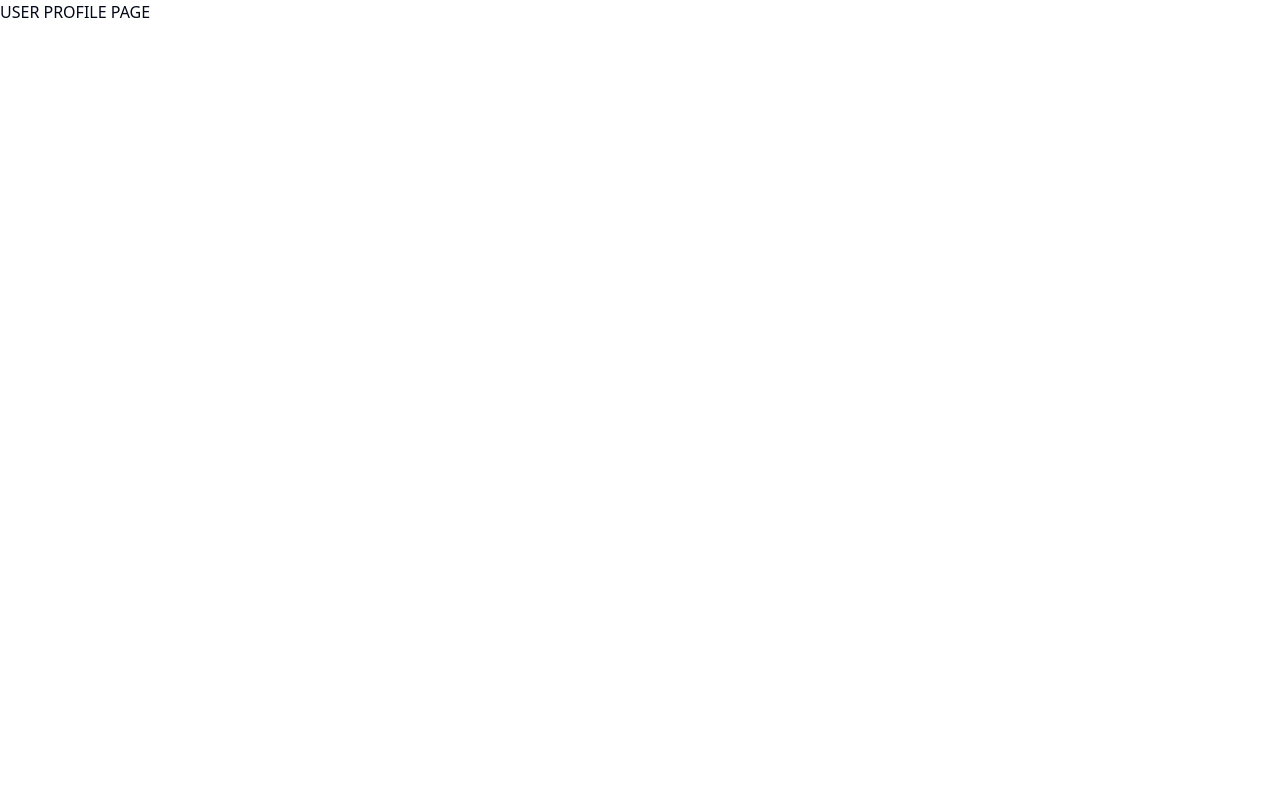
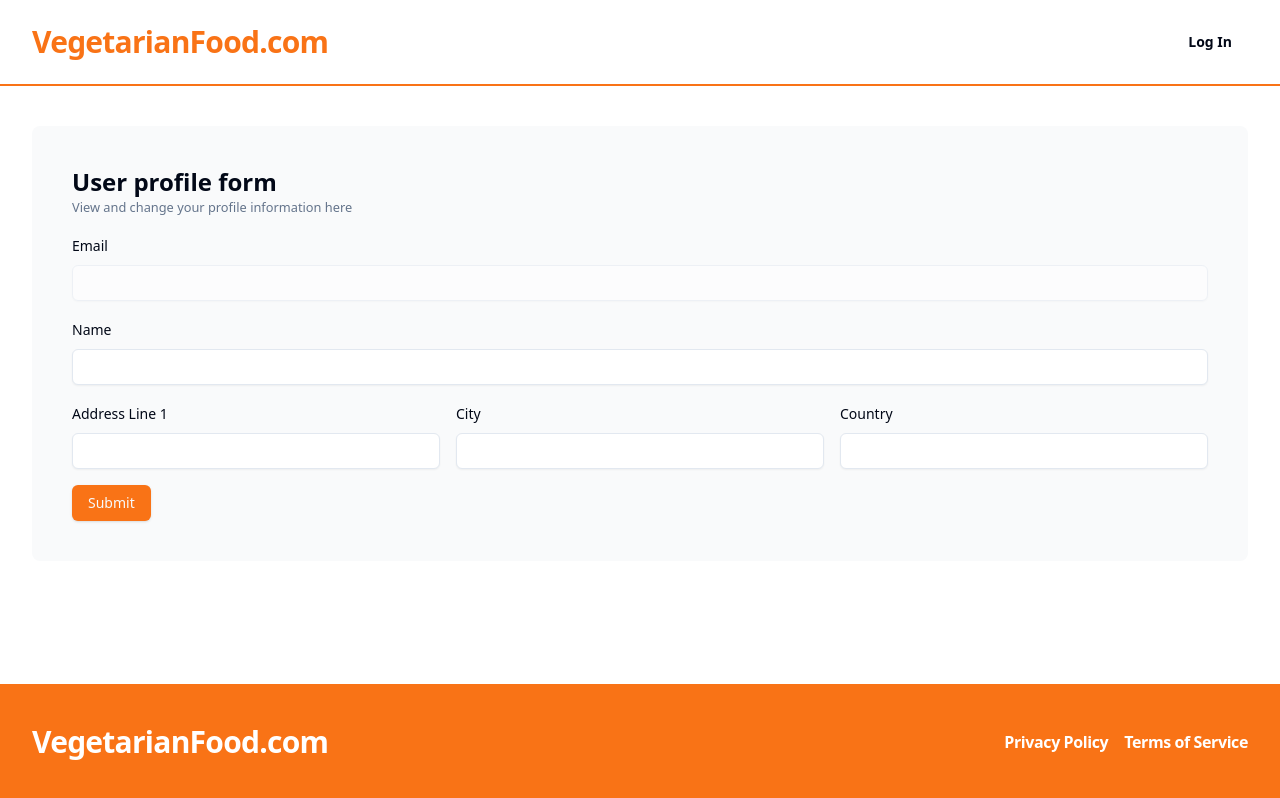
Before and after one commit to VienNguyen-Dev/mern-food-ordering-app, a React (Vite) app in the folder frontend/: page /user-profile in a window 1280 px wide. Built offline with nearby package versions, Linux system fonts and the light colour scheme.

Commit message:
Create user profile form

```diff
--- a/frontend/package.json
+++ b/frontend/package.json
@@ -11,9 +11,11 @@
   },
   "dependencies": {
     "@auth0/auth0-react": "^2.2.4",
+    "@hookform/resolvers": "^3.3.4",
     "@radix-ui/react-dialog": "^1.0.5",
     "@radix-ui/react-dropdown-menu": "^2.0.6",
     "@radix-ui/react-icons": "^1.3.0",
+    "@radix-ui/react-label": "^2.0.2",
     "@radix-ui/react-separator": "^1.0.3",
     "@radix-ui/react-slot": "^1.0.2",
     "class-variance-authority": "^0.7.0",
@@ -22,10 +24,12 @@
     "lucide-react": "^0.358.0",
     "react": "^18.2.0",
     "react-dom": "^18.2.0",
+    "react-hook-form": "^7.51.1",
     "react-query": "^3.39.3",
     "react-router-dom": "^6.22.3",
     "tailwind-merge": "^2.2.1",
-    "tailwindcss-animate": "^1.0.7"
+    "tailwindcss-animate": "^1.0.7",
+    "zod": "^3.22.4"
   },
   "devDependencies": {
     "@types/node": "^20.11.27",
--- a/frontend/src/AppRoutes.tsx
+++ b/frontend/src/AppRoutes.tsx
@@ -2,6 +2,7 @@
 import Layout from "./layouts/layout";
 import HomePage from "./pages/HomePage";
 import AuthCallBackPage from "./pages/AuthCallBackPage";
+import UserProfilePage from "./pages/UserProfilePage";
 
 const AppRoutes = () => {
   return (
@@ -9,13 +10,20 @@
       <Route
         path="/"
         element={
-          <Layout>
+          <Layout showHero>
             <HomePage />
           </Layout>
         }
       />
       <Route path="/auth-callback" element={<AuthCallBackPage />} />
-      <Route path="/user-profile" element={<span>USER PROFILE PAGE</span>} />
+      <Route
+        path="/user-profile"
+        element={
+          <Layout>
+            <UserProfilePage />
+          </Layout>
+        }
+      />
       <Route path="*" element={<Navigate to={"/"} />} />
     </Routes>
   );
--- /dev/null
+++ b/frontend/src/components/LoadingButton.tsx
@@ -0,0 +1,11 @@
+import { Button } from "./ui/button";
+import { Loader2 } from "lucide-react";
+
+export default function LoadingButton() {
+  return (
+    <Button disabled>
+      <Loader2 className=" h-4 w-4 mr-2 animate-spin" />
+      Loading
+    </Button>
+  );
+}
--- /dev/null
+++ b/frontend/src/components/ui/form.tsx
@@ -0,0 +1,176 @@
+import * as React from "react"
+import * as LabelPrimitive from "@radix-ui/react-label"
+import { Slot } from "@radix-ui/react-slot"
+import {
+  Controller,
+  ControllerProps,
+  FieldPath,
+  FieldValues,
+  FormProvider,
+  useFormContext,
+} from "react-hook-form"
+
+import { cn } from "@/lib/utils"
+import { Label } from "@/components/ui/label"
+
+const Form = FormProvider
+
+type FormFieldContextValue<
+  TFieldValues extends FieldValues = FieldValues,
+  TName extends FieldPath<TFieldValues> = FieldPath<TFieldValues>
+> = {
+  name: TName
+}
+
+const FormFieldContext = React.createContext<FormFieldContextValue>(
+  {} as FormFieldContextValue
+)
+
+const FormField = <
+  TFieldValues extends FieldValues = FieldValues,
+  TName extends FieldPath<TFieldValues> = FieldPath<TFieldValues>
+>({
+  ...props
+}: ControllerProps<TFieldValues, TName>) => {
+  return (
+    <FormFieldContext.Provider value={{ name: props.name }}>
+      <Controller {...props} />
+    </FormFieldContext.Provider>
+  )
+}
+
+const useFormField = () => {
+  const fieldContext = React.useContext(FormFieldContext)
+  const itemContext = React.useContext(FormItemContext)
+  const { getFieldState, formState } = useFormContext()
+
+  const fieldState = getFieldState(fieldContext.name, formState)
+
+  if (!fieldContext) {
+    throw new Error("useFormField should be used within <FormField>")
+  }
+
+  const { id } = itemContext
+
+  return {
+    id,
+    name: fieldContext.name,
+    formItemId: `${id}-form-item`,
+    formDescriptionId: `${id}-form-item-description`,
+    formMessageId: `${id}-form-item-message`,
+    ...fieldState,
+  }
+}
+
+type FormItemContextValue = {
+  id: string
+}
+
+const FormItemContext = React.createContext<FormItemContextValue>(
+  {} as FormItemContextValue
+)
+
+const FormItem = React.forwardRef<
+  HTMLDivElement,
+  React.HTMLAttributes<HTMLDivElement>
+>(({ className, ...props }, ref) => {
+  const id = React.useId()
+
+  return (
+    <FormItemContext.Provider value={{ id }}>
+      <div ref={ref} className={cn("space-y-2", className)} {...props} />
+    </FormItemContext.Provider>
+  )
+})
+FormItem.displayName = "FormItem"
+
+const FormLabel = React.forwardRef<
+  React.ElementRef<typeof LabelPrimitive.Root>,
+  React.ComponentPropsWithoutRef<typeof LabelPrimitive.Root>
+>(({ className, ...props }, ref) => {
+  const { error, formItemId } = useFormField()
+
+  return (
+    <Label
+      ref={ref}
+      className={cn(error && "text-destructive", className)}
+      htmlFor={formItemId}
+      {...props}
+    />
+  )
+})
+FormLabel.displayName = "FormLabel"
+
+const FormControl = React.forwardRef<
+  React.ElementRef<typeof Slot>,
+  React.ComponentPropsWithoutRef<typeof Slot>
+>(({ ...props }, ref) => {
+  const { error, formItemId, formDescriptionId, formMessageId } = useFormField()
+
+  return (
+    <Slot
+      ref={ref}
+      id={formItemId}
+      aria-describedby={
+        !error
+          ? `${formDescriptionId}`
+          : `${formDescriptionId} ${formMessageId}`
+      }
+      aria-invalid={!!error}
+      {...props}
+    />
+  )
+})
+FormControl.displayName = "FormControl"
+
+const FormDescription = React.forwardRef<
+  HTMLParagraphElement,
+  React.HTMLAttributes<HTMLParagraphElement>
+>(({ className, ...props }, ref) => {
+  const { formDescriptionId } = useFormField()
+
+  return (
+    <p
+      ref={ref}
+      id={formDescriptionId}
+      className={cn("text-[0.8rem] text-muted-foreground", className)}
+      {...props}
+    />
+  )
+})
+FormDescription.displayName = "FormDescription"
+
+const FormMessage = React.forwardRef<
+  HTMLParagraphElement,
+  React.HTMLAttributes<HTMLParagraphElement>
+>(({ className, children, ...props }, ref) => {
+  const { error, formMessageId } = useFormField()
+  const body = error ? String(error?.message) : children
+
+  if (!body) {
+    return null
+  }
+
+  return (
+    <p
+      ref={ref}
+      id={formMessageId}
+      className={cn("text-[0.8rem] font-medium text-destructive", className)}
+      {...props}
+    >
+      {body}
+    </p>
+  )
+})
+FormMessage.displayName = "FormMessage"
+
+export {
+  useFormField,
+  Form,
+  FormItem,
+  FormLabel,
+  FormControl,
+  FormDescription,
+  FormMessage,
+  FormField,
+}
--- /dev/null
+++ b/frontend/src/components/ui/input.tsx
@@ -0,0 +1,25 @@
+import * as React from "react"
+
+import { cn } from "@/lib/utils"
+
+export interface InputProps
+  extends React.InputHTMLAttributes<HTMLInputElement> {}
+
+const Input = React.forwardRef<HTMLInputElement, InputProps>(
+  ({ className, type, ...props }, ref) => {
+    return (
+      <input
+        type={type}
+        className={cn(
+          "flex h-9 w-full rounded-md border border-input bg-transparent px-3 py-1 text-sm shadow-sm transition-colors file:border-0 file:bg-transparent file:text-sm file:font-medium placeholder:text-muted-foreground focus-visible:outline-none focus-visible:ring-1 focus-visible:ring-ring disabled:cursor-not-allowed disabled:opacity-50",
+          className
+        )}
+        ref={ref}
+        {...props}
+      />
+    )
+  }
+)
+Input.displayName = "Input"
+
+export { Input }
--- /dev/null
+++ b/frontend/src/components/ui/label.tsx
@@ -0,0 +1,24 @@
+import * as React from "react"
+import * as LabelPrimitive from "@radix-ui/react-label"
+import { cva, type VariantProps } from "class-variance-authority"
+
+import { cn } from "@/lib/utils"
+
+const labelVariants = cva(
+  "text-sm font-medium leading-none peer-disabled:cursor-not-allowed peer-disabled:opacity-70"
+)
+
+const Label = React.forwardRef<
+  React.ElementRef<typeof LabelPrimitive.Root>,
+  React.ComponentPropsWithoutRef<typeof LabelPrimitive.Root> &
+    VariantProps<typeof labelVariants>
+>(({ className, ...props }, ref) => (
+  <LabelPrimitive.Root
+    ref={ref}
+    className={cn(labelVariants(), className)}
+    {...props}
+  />
+))
+Label.displayName = LabelPrimitive.Root.displayName
+
+export { Label }
--- /dev/null
+++ b/frontend/src/forms/user-profile-form/UserProfileForm.tsx
@@ -0,0 +1,114 @@
+import { z } from "zod";
+import React from "react";
+
+import { useForm } from "react-hook-form";
+import { zodResolver } from "@hookform/resolvers/zod";
+import { Form, FormControl, FormDescription, FormField, FormItem, FormLabel, FormMessage } from "@/components/ui/form";
+import { Input } from "@/components/ui/input";
+import { Button } from "@/components/ui/button";
+import LoadingButton from "@/components/LoadingButton";
+
+const formSchema = z.object({
+  email: z.string().optional(),
+  name: z.string().min(1, "Name is required"),
+  addressLine1: z.string().min(1, "addressLine1 is required"),
+  city: z.string().min(1, "city is required"),
+  country: z.string().min(1, "country is required"),
+});
+
+type UserFormData = z.infer<typeof formSchema>;
+
+type Props = {
+  onSave: (userProfileData: UserFormData) => void;
+  isLoading: boolean;
+};
+function UserProfileForm({ onSave, isLoading }: Props) {
+  const form = useForm<UserFormData>({
+    resolver: zodResolver(formSchema),
+  });
+  return (
+    <Form {...form}>
+      <form onSubmit={form.handleSubmit(onSave)} className=" space-y-4 bg-gray-50 md:p-10 rounded-lg">
+        <div className="">
+          <h2 className=" text-2xl font-bold">User profile form</h2>
+          <FormDescription>View and change your profile information here</FormDescription>
+        </div>
+        <FormField
+          control={form.control}
+          name="email"
+          render={({ field }) => (
+            <FormItem>
+              <FormLabel>Email</FormLabel>
+              <FormControl>
+                <Input {...field} disabled className=" bg-white" />
+              </FormControl>
+            </FormItem>
+          )}
+        />
+        <FormField
+          control={form.control}
+          name="name"
+          render={({ field }) => (
+            <FormItem>
+              <FormLabel>Name</FormLabel>
+              <FormControl>
+                <Input {...field} className=" bg-white" />
+              </FormControl>
+              <FormMessage />
+            </FormItem>
+          )}
+        />
+        <div className="flex flex-col md:flex-row gap-4">
+          <FormField
+            control={form.control}
+            name="addressLine1"
+            render={({ field }) => (
+              <FormItem className=" flex-1">
+                <FormLabel>Address Line 1</FormLabel>
+                <FormControl>
+                  <Input {...field} className=" bg-white" />
+                </FormControl>
+                <FormMessage />
+              </FormItem>
+            )}
+          />
+          <FormField
+            control={form.control}
+            name="city"
+            render={({ field }) => (
+              <FormItem className=" flex-1">
+                <FormLabel>City</FormLabel>
+                <FormControl>
+                  <Input {...field} className=" bg-white" />
+                </FormControl>
+                <FormMessage />
+              </FormItem>
+            )}
+          />
+          <FormField
+            control={form.control}
+            name="country"
+            render={({ field }) => (
+              <FormItem className=" flex-1">
+                <FormLabel>Country</FormLabel>
+                <FormControl>
+                  <Input {...field} className=" bg-white" />
+                </FormControl>
+                <FormMessage />
+              </FormItem>
+            )}
+          />
+        </div>
+        {isLoading ? (
+          <LoadingButton />
+        ) : (
+          <Button type="submit" className="bg-orange-500">
+            Submit
+          </Button>
+        )}
+      </form>
+    </Form>
+  );
+}
+
+export default UserProfileForm;
--- a/frontend/src/layouts/layout.tsx
+++ b/frontend/src/layouts/layout.tsx
@@ -5,13 +5,15 @@
 
 type Props = {
   children: React.ReactNode;
+  showHero?: boolean;
 };
 
-function Layout({ children }: Props) {
+function Layout({ children, showHero = false }: Props) {
   return (
     <div className="flex flex-col min-h-screen ">
       <Header />
-      <Hero />
+      {showHero && <Hero />}
+
       <div className=" container py-10 mx-auto flex-1">{children}</div>
       <Footer />
     </div>
--- /dev/null
+++ b/frontend/src/pages/UserProfilePage.tsx
@@ -0,0 +1,7 @@
+import UserProfileForm from "@/forms/user-profile-form/UserProfileForm";
+
+const UserProfilePage = () => {
+  return <UserProfileForm />;
+};
+
+export default UserProfilePage;
```
Also changed, not shown: 1 other file (tests, documents, lock files or other folders).
